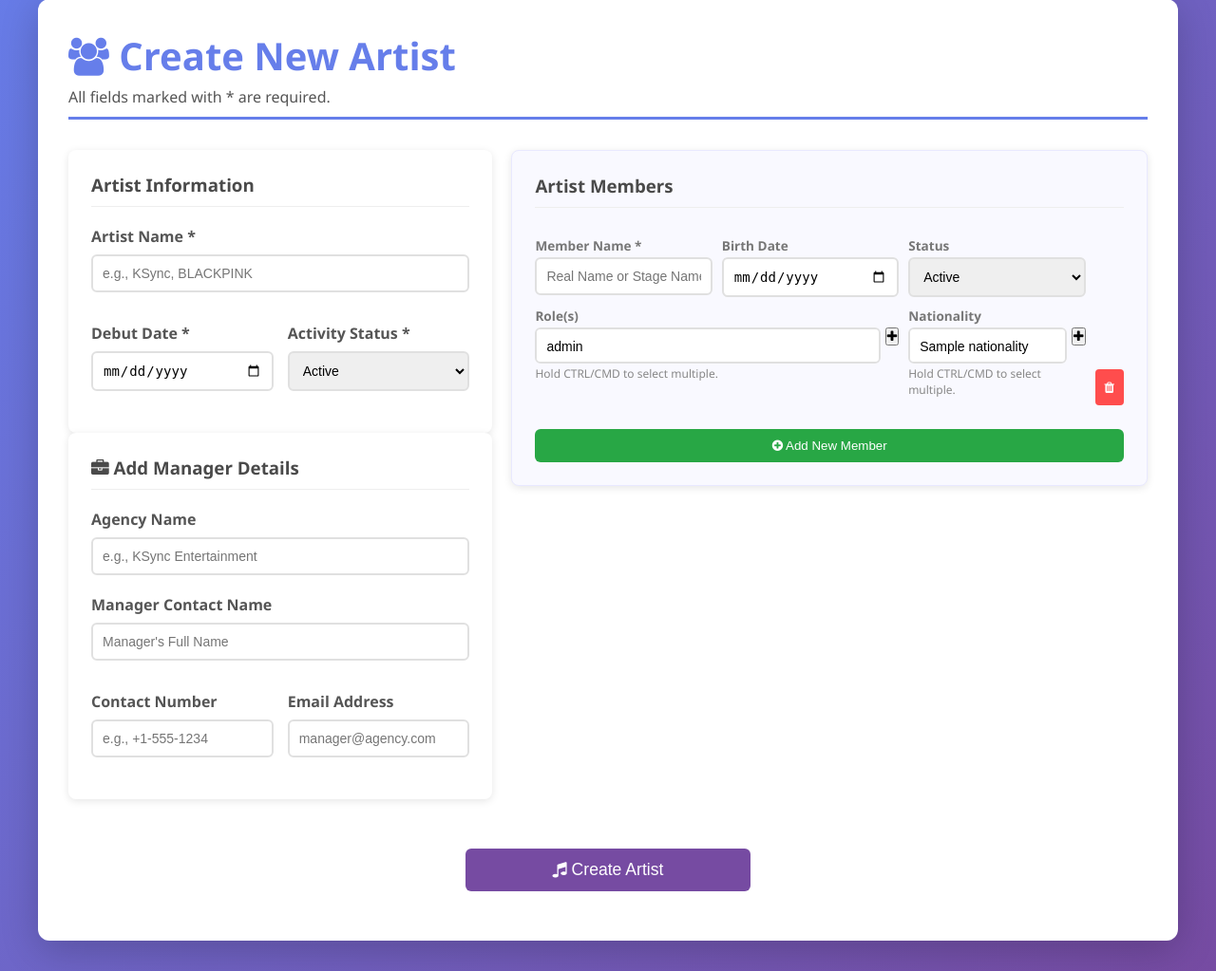
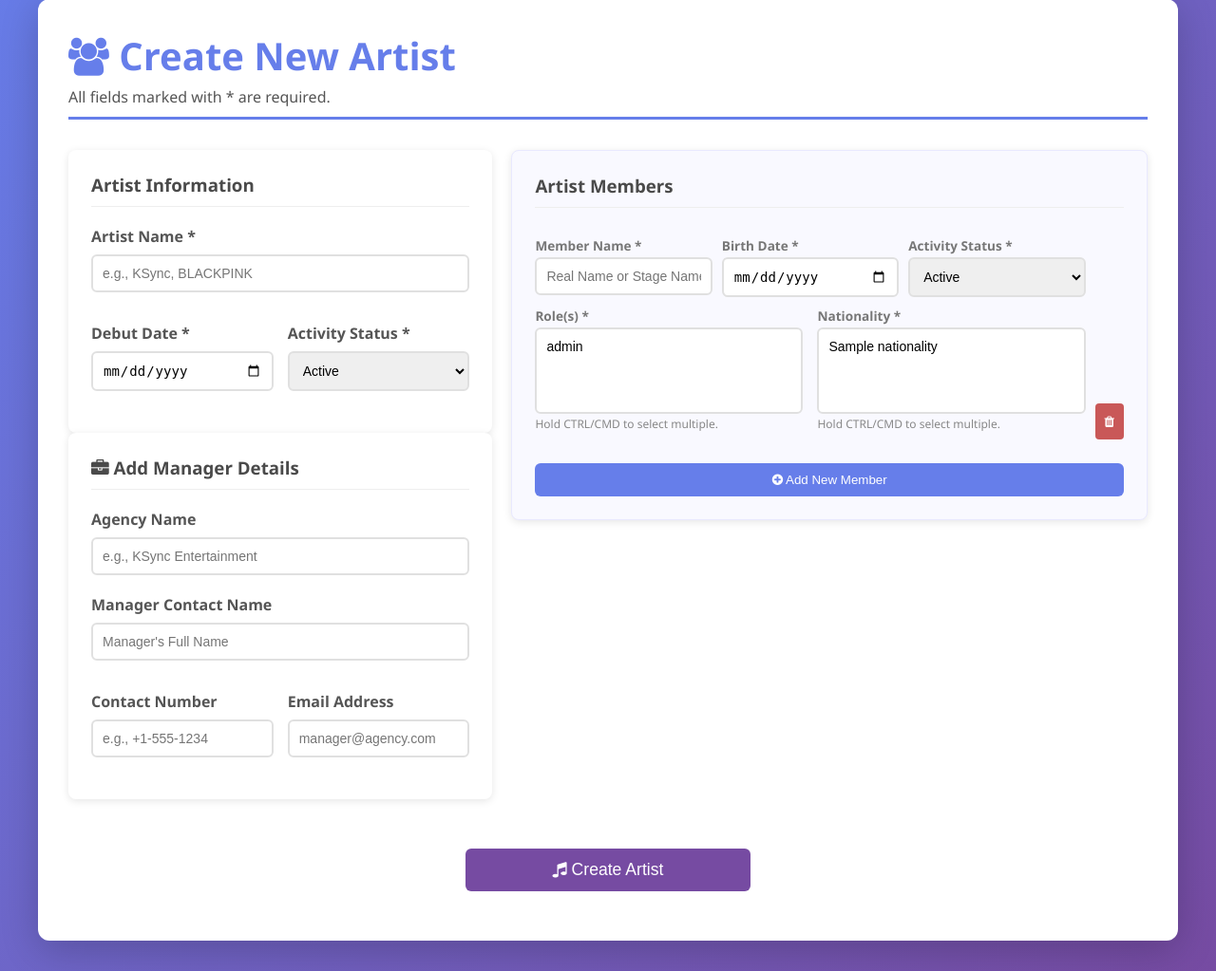
Before and after one commit to jiancpp/ccinfom-db-application, a Flask app: page /manage_artist/add_artist_info in a window 1280 px wide. Shown: the part 113-1136 px from the top of the page at 95% size. Run offline with Flask 3, Linux system fonts and the light colour scheme; tables that the repository leaves empty hold one stand-in row (values such as "Sample post"); data that the repository does not hold is empty.

Commit message:
finished add artist

```diff
--- a/app/routes.py
+++ b/app/routes.py
@@ -1197,7 +1197,7 @@ def add_artist():
                 INSERT INTO Manager (Manager_Name, Agency, Contact_Num, Contact_Email)
                 VALUES (%s, %s, %s, %s)
                 '''
-                execute_insert_query(manager_insert_sql, (
+                cursor.execute(manager_insert_sql, (
                     artist_data['manager_name'],
                     artist_data['agency_name'],
                     artist_data['manager_phone'],
@@ -1214,7 +1214,7 @@ def add_artist():
             INSERT INTO Artist (Artist_Name, Debut_Date, Activity_Status, Manager_ID)
             VALUES (%s, %s, %s, %s)
             '''
-            execute_insert_query(artist_insert_sql, (
+            cursor.execute(artist_insert_sql, (
                 artist_data['artist_name'],
                 artist_data['debut_date'],
                 artist_data['activity_status'],
@@ -1228,35 +1228,66 @@ def add_artist():
             for member_data in final_members_list:
 
 
+                member_insert_sql = '''
+                -- NOTE: The SQL MUST include Artist_ID as the first parameter
+                INSERT INTO Member (Artist_ID, Member_Name, Birth_Date, Activity_Status)
+                VALUES (%s, %s, %s, %s)
+                '''
+                cursor.execute(member_insert_sql, (
+                    artist_id,
+                    member_data['name'],
+                    member_data.get('artist_name'),
+                    member_data['activity_status']
+                ))
+
+
+                member_id = cursor.lastrowid
+                if not member_id:
+                    raise Exception(f"Failed to retrieve Member ID after insertion for member: {member_data['name']}")
+
+
                 for nation_name in member_data.get('nationality', []):
-                    nationality_id = get_updated_value('Nationality', nation_name)
-
-                    artist_nation_link_sql = '''
-                    INSERT INTO Artist_Nationality (Artist_ID, Nationality_ID)
+
+                    nationality_lookup_sql = "SELECT Nationality_ID FROM REF_Nationality WHERE Nationality_Name = %s"
+                    cursor.execute(nationality_lookup_sql, (nation_name,))
+
+                    result = cursor.fetchone()
+
+                    if result:
+                        nationality_id = result[0]
+                    else:
+                        raise ValueError(f"Selected nationality '{nation_name}' not found in database.")
+
+
+                    member_nation_link_sql = '''
+                    INSERT INTO LINK_Member_Nationality (Member_ID, Nationality_ID)
                     VALUES (%s, %s)
                     '''
-                    execute_insert_query(artist_nation_link_sql, (artist_id, nationality_id))
+
+                    cursor.execute(member_nation_link_sql, (member_id, nationality_id))
 
                 for role_name in member_data.get('role', []):
-                    role_id = get_updated_value('Role', role_name)
-
-                    artist_role_link_sql = '''
-                    INSERT INTO Artist_Role (Artist_ID, Role_ID)
+
+
+                    role_lookup_sql = "SELECT Role_ID FROM REF_Role WHERE Role_Name = %s"
+                    cursor.execute(role_lookup_sql, (role_name,))
+
+
+                    result = cursor.fetchone()
+
+                    if result:
+                        role_id = result[0]
+                    else:
+
+                        raise ValueError(f"Selected role '{role_name}' not found in REF_Role database.")
+
+
+                    member_role_link_sql = '''
+                    INSERT INTO LINK_Member_Role (Member_ID, Role_ID)
                     VALUES (%s, %s)
                     '''
-                    execute_insert_query(artist_role_link_sql, (artist_id, role_id))
-
-                member_insert_sql = '''
-                INSERT INTO Member (Artist_ID, Real_Name, Stage_Name, Birth_Date, Activity_Status)
-                VALUES (%s, %s, %s, %s, %s)
-                '''
-                execute_insert_query(member_insert_sql, (
-                    artist_id,
-                    member_data['name'],
-                    member_data['stage_name'],
-                    member_data.get('birth_date'),
-                    member_data['activity_status']
-                ))
+                    # Now 'role_id' is the correct integer
+                    cursor.execute(member_role_link_sql, (member_id, role_id))
 
             conn.commit()
             flash(f"Artist '{artist_data['artist_name']}' and {len(final_members_list)} members added successfully!", 'success')
--- a/app/templates/add_artist_info.html
+++ b/app/templates/add_artist_info.html
@@ -3,43 +3,43 @@
 
 {% block content %}
     <style>
-        /* CSS is kept brief here for clarity; assume existing styles are in place */
         .header-title {
             color: #667eea;
             font-size: 2.5rem;
             margin-bottom: 5px;
         }
 
-        /* Card for the Member section */
         .member-card {
             background-color: #f9f9ff;
             border: 1px solid #e9e9ff;
         }
 
-        /* Style for the individual member input rows */
         .member-row {
             display: flex;
             gap: 10px;
             padding: 10px 0;
-            border-bottom: 1px dashed #eee;
-            align-items: flex-end; /* Align inputs and button */
+            border-bottom: 2px solid #99a8ea;
+            align-items: flex-end;
         }
 
         .member-row:last-of-type {
             border-bottom: none;
         }
 
-        /* NEW: Grid container for the 6 member inputs */
         .member-input-group {
             flex-grow: 1;
             display: grid;
-            /* Create 3 columns. Repeat 1fr twice to force 2 rows */
             grid-template-columns: repeat(3, 1fr);
             gap: 10px;
         }
 
-        /* Ensures the label is above the input */
-        .member-input-group > div {
+        .member-input-group .full-span-row {
+            grid-column: 1 / span 3;
+            display: flex;
+            gap: 15px;
+        }
+
+        .member-input-group > div:not(.full-span-row) {
             display: flex;
             flex-direction: column;
             width: 100%;
@@ -52,20 +52,19 @@
             display: block;
         }
 
-        /* Delete button styling */
         .btn-delete {
-            background-color: #ff4d4d;
+            background-color: rgb(201, 88, 88);
             color: white;
             border: none;
             padding: 8px 10px;
             cursor: pointer;
             border-radius: 4px;
-            height: 38px; /* Match input height */
+            height: 38px;
             flex-shrink: 0;
         }
 
         .btn-add-member {
-            background-color: #28a745;
+            background-color: #667eea;
             color: white;
             border: none;
             padding: 10px 15px;
@@ -73,6 +72,39 @@
             border-radius: 6px;
             width: 100%;
             margin-top: 15px;
+        }
+
+
+        .btn-sm {
+            border: 1px solid #ccc;
+            padding: 4px 8px;
+            font-size: 0.8rem;
+            line-height: 1.5;
+            border-radius: 4px;
+            cursor: pointer;
+            text-align: center;
+            transition: background-color 0.2s;
+            height: 30px;
+        }
+
+        .btn-add-ref {
+            background-color: white;
+            color: #667eea;
+            border-color: #667eea;
+            align-self: flex-end;
+            height: 90px;
+            padding: 0;
+            width: 30px;
+        }
+
+        .btn-add-ref i.fa {
+            font-size: 1rem;
+            line-height: 80px;
+            display: block;
+        }
+
+        .btn-add-ref:hover {
+            background-color: #667eea;
         }
 
     </style>
@@ -193,9 +225,9 @@
     }
 
 function getMemberRowHTML(index) {
-    // Generate options dynamically from JS variables (which Jinja populates)
     const roleOptions = generateOptionsHTML(availableRoles);
     const nationalityOptions = generateOptionsHTML(availableNationalities);
+    const selectSize = '4';
 
     return `
         <div class="member-row" id="member-row-${index}">
@@ -207,12 +239,12 @@ function getMemberRowHTML(index) {
                 </div>
 
                 <div>
-                    <label for="member_birth_date_${index}">Birth Date</label>
-                    <input type="date" id="member_birth_date_${index}" name="members[${index}][birth_date]">
+                    <label for="member_birth_date_${index}">Birth Date *</label>
+                    <input type="date" id="member_birth_date_${index}" name="members[${index}][birth_date]" required>
                 </div>
 
                 <div>
-                    <label for="member_status_${index}">Status</label>
+                    <label for="member_status_${index}">Activity Status *</label>
                     <select id="member_status_${index}" name="members[${index}][activity_status]">
                         <option value="Active">Active</option>
                         <option value="Hiatus">Hiatus</option>
@@ -221,38 +253,32 @@ function getMemberRowHTML(index) {
                 </div>
 
 
-                <div style="grid-column: span 2;">
-                    <label for="member_role_${index}">Role(s)</label>
+                <div class="full-span-row">
+
+                    <div style="flex-grow: 1;">
+                        <label for="member_role_${index}">Role(s) *</label>
                         <div style="display: flex; gap: 5px; align-items: flex-start;">
-                        <select id="member_role_${index}" name="members[${index}][role]" multiple style="height: 38px; flex-grow: 1;">
+                            <select id="member_role_${index}" name="members[${index}][role]" multiple size="${selectSize}" style="flex-grow: 1;">
                                 ${roleOptions}
                             </select>
-                        <button type="button" class="btn-sm btn-add-ref"
-                                onclick="addNewValue('Role', ${index})"
-                                title="Add a new Role">
-                            <i class="fa fa-plus"></i>
-                        </button>
                         </div>
                         <p style="font-size: 0.75rem; color: #888; margin-top: 2px;">
                             Hold CTRL/CMD to select multiple.
                         </p>
                     </div>
 
-                <div>
-                    <label for="member_nationality_${index}">Nationality</label>
+                    <div style="flex-grow: 1;">
+                        <label for="member_nationality_${index}">Nationality *</label>
                         <div style="display: flex; gap: 5px; align-items: flex-start;">
-                        <select id="member_nationality_${index}" name="members[${index}][nationality]" multiple style="height: 38px; flex-grow: 1;">
+                            <select id="member_nationality_${index}" name="members[${index}][nationality]" multiple size="${selectSize}" style="flex-grow: 1;">
                                 ${nationalityOptions}
                             </select>
-                        <button type="button" class="btn-sm btn-add-ref"
-                                onclick="addNewValue('Nationality', ${index})"
-                                title="Add a new Nationality">
-                            <i class="fa fa-plus"></i>
-                        </button>
                         </div>
                         <p style="font-size: 0.75rem; color: #888; margin-top: 2px;">
                             Hold CTRL/CMD to select multiple.
                         </p>
+                    </div>
+
                 </div>
 
             </div>
@@ -262,20 +288,6 @@ function getMemberRowHTML(index) {
             </button>
         </div>
     `;
-}
-
-    /**
-     * Dummy function to simulate adding a new role/nationality.
-     * In a real application, this would open a modal, submit via AJAX,
-     * and update the database/dropdown.
-     */
-    function addNewValue(type, index) {
-        const newValue = prompt(`Enter the new ${type} to add:`);
-        if (newValue && newValue.trim() !== "") {
-            alert(`New ${type} "${newValue.trim()}" would be processed and added to the database.`);
-            // You would then typically refresh the options in the select field
-            // or automatically select the new value if successfully added.
-        }
 }
 
     /**
```
Lines whose indentation alone changed are shown as unchanged.
